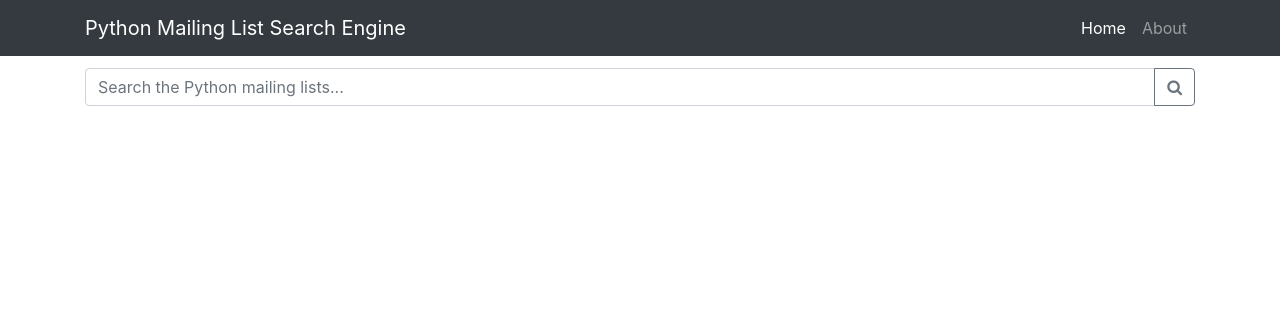
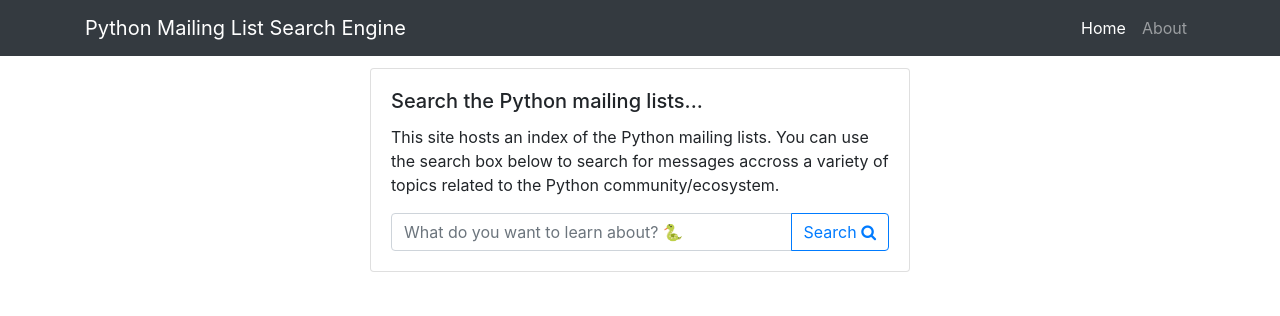
Before and after one commit to bcongdon/cs410-project, a Flask app: page / in a window 1280 px wide. Shown: the top 316 px of the page. Run offline with Flask 2, Linux system fonts and the light colour scheme; parts of the project's set-up code (start-up, migrations or seed data) failed here and were passed over; some libraries are stand-ins or nearby versions.

Commit message:
Misc improvements to front end

```diff
--- a/python_search/frontend/app.py
+++ b/python_search/frontend/app.py
@@ -22,7 +22,7 @@ def search():
         result.text = render_as_html(result.text)
 
     return render_template(
-        "index.html", search_results=search_results, query=query
+        "results.html", search_results=search_results, query=query
     )
 
 
@@ -36,12 +36,17 @@ def get_list(thread_id):
         result.text = render_as_html(result.text)
 
     return render_template(
-        "index.html",
+        "results.html",
         search_results=search_results,
         hide_thread=True,
         thread_id=thread_id,
     )
 
 
+@app.route('/about')
+def about():
+    return render_template('about.html')
+
+
 if __name__ == "__main__":
     app.run(debug=True)
--- a/python_search/frontend/templates/index.html
+++ b/python_search/frontend/templates/index.html
@@ -1,40 +1,30 @@
-{% extends "search.html" %}
-{% block results %}
+{% extends "layout.html" %}
+{% block body %}
 
-{% if query %}
-<h6>Showing results for "{{ query }}"...</h6>
-{% endif %}
-{% if thread_id %}
-<h6>Showing results for thread {{ thread_id }}...</h6>
-{% endif %}
-
-{% for result in search_results %}
-
-<div class="card {{ "thread-indent" if hide_thread else "" }} thread-indent-{{ result.thread_indent }}">
-  <div class="card-body">
-    <h5 class="card-title">{{result.list_id}}</h5>
-    <h6 class="card-subtitle mb-2 text-muted">{{result.author + " sent on " + result.sent_at.strftime('%m/%d/%Y')}}</h6>
-    {% autoescape false %}
-    {{ result.text }}
-    {% endautoescape %}
-
-    <div class="controls float-right">
-      {% if not hide_thread %}
-      <a title="View Thread" href="/thread/{{result.thread_parent}}" role="button" class="btn btn-dark btm-sm">
-        <i class="fa fa-comments"></i>
-      </a>
-      {% endif %}
-      <a title="View Original Message"
-          href="https://mail.python.org/pipermail/{{result.list_id}}/{{ result.page }}/{{ result.message_id }}.html"
-          role="button"
-          class="btn btn-dark btm-sm ">
-        <i class="fa fa-quote-right"></i>
-      </a>
+<div class="row" align-items-center>
+  <div class="col-lg-6 col-sm-16 d-block mx-auto">
+    <div class="card">
+      <div class="card-body">
+        <!-- Search form -->
+        <h5 class="card-title">Search the Python mailing lists...</h5>
+        <p class="card-text">
+          This site hosts an index of the Python mailing lists. You can use the search box below to search for messages accross a variety of topics related to the Python community/ecosystem.
+        </p>
+        <form action="/search", method="GET">
+            <div class="input-group">
+              <input class="form-control"
+                     placeholder="What do you want to learn about? 🐍"
+                     name="query">
+              <div class="input-group-append">
+                <button class="btn btn-outline-primary" type="submit">
+                  Search <i class="fa fa-search"></i>
+                </button>
+              </div>
+            </div>
+        </form>
+      </div>
     </div>
   </div>
 </div>
-<br>
-
-{% endfor %}
 
 {% endblock %}
--- a/python_search/frontend/templates/layout.html
+++ b/python_search/frontend/templates/layout.html
@@ -34,7 +34,7 @@
             </a>
           </li>
           <li class="nav-item">
-            <a class="nav-link" href="#">About</a>
+            <a class="nav-link" href="/about">About</a>
           </li>
         </ul>
       </div>
```
Also changed, not shown: python_search/frontend/templates/about.html (added, +11 -0 lines), python_search/frontend/templates/results.html (added, +40 -0 lines).
